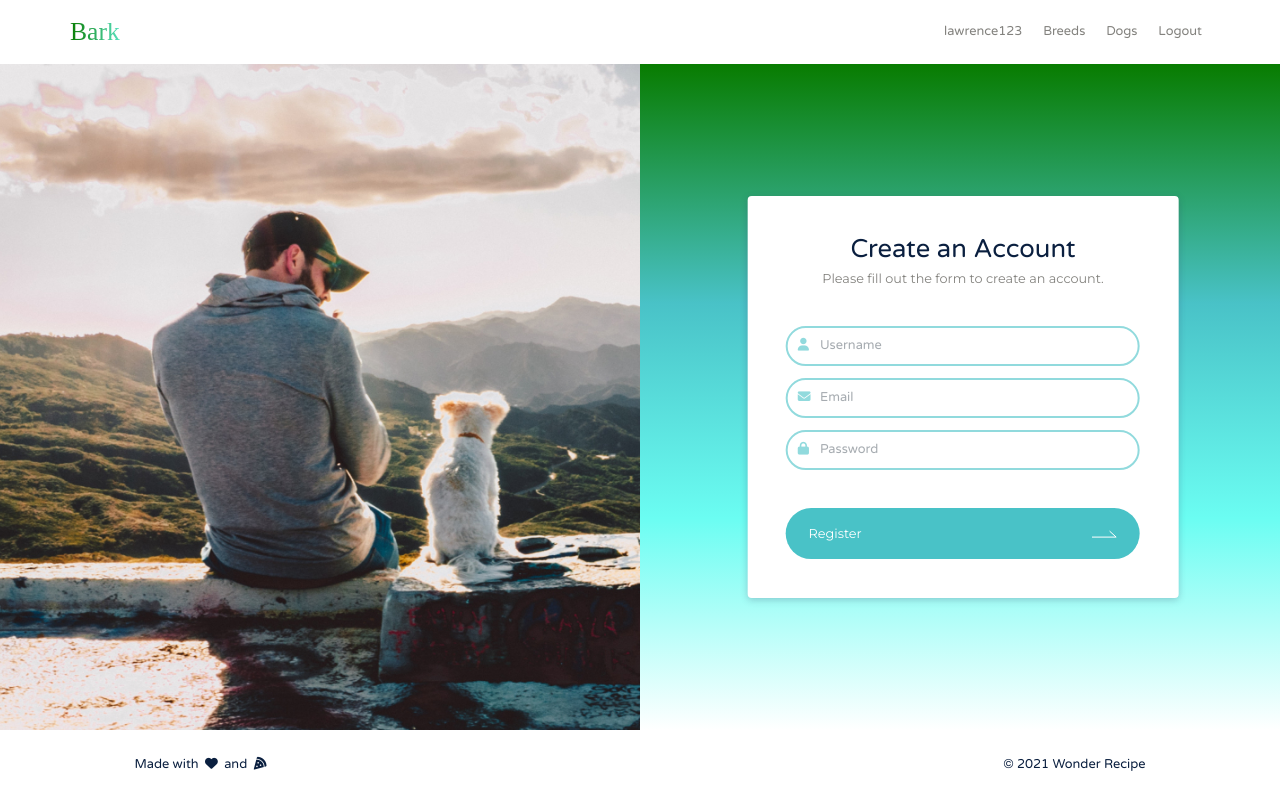
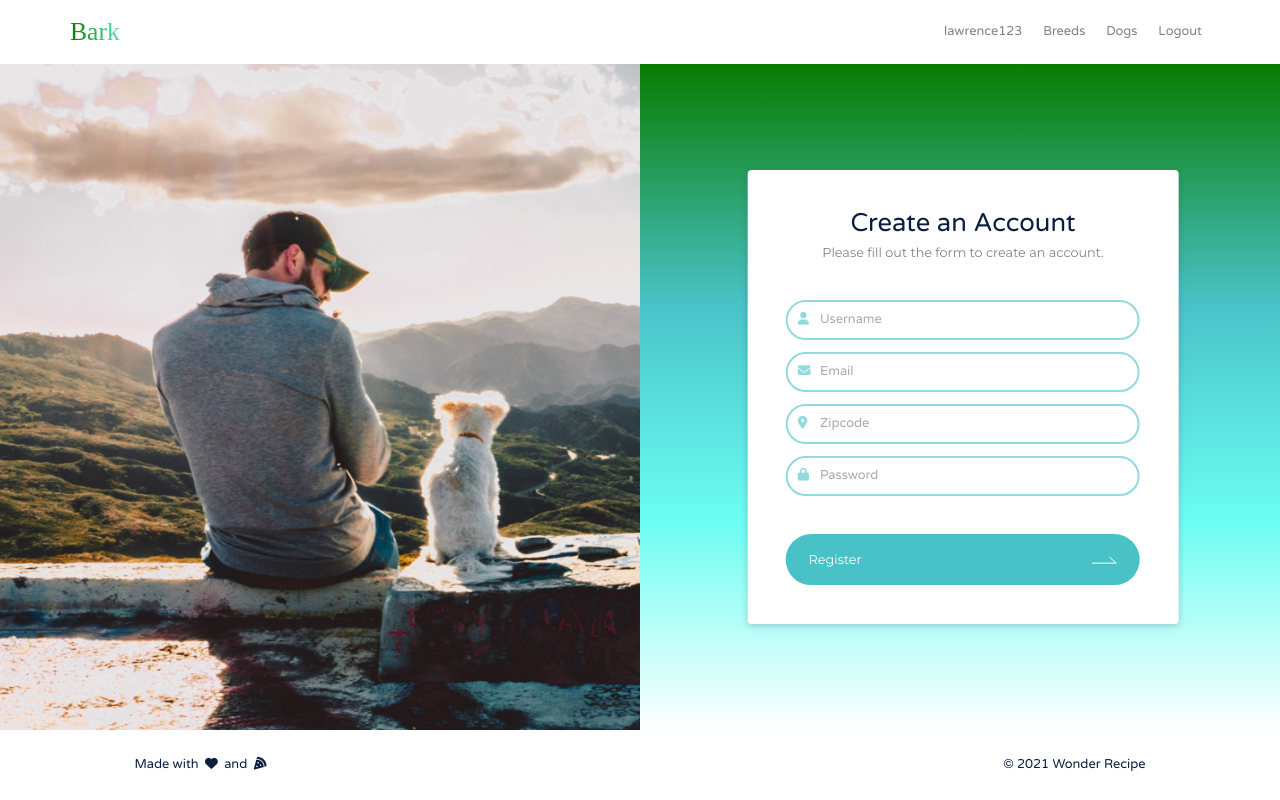
Before and after one commit to lawrencedovin/capstone-2-bark, a React (Create React App) app in the folder bark/: page /register in a window 1280 px wide. Built offline with nearby package versions, Linux system fonts and the light colour scheme; a web font is replaced by a local one.

Commit message:
Added error handling for zipcode for register form

```diff
--- a/bark/src/main-pages/EditUser/EditUser.js
+++ b/bark/src/main-pages/EditUser/EditUser.js
@@ -11,8 +11,6 @@ function EditUser() {
     let inputLength = event.target.value.length;
     inputLength > 4 ? setDisable(true) : setDisable(false);
   }
-
-
 
   return(
     <div data-testid="EditUser">
--- a/bark/src/main-pages/Register/Register.js
+++ b/bark/src/main-pages/Register/Register.js
@@ -1,7 +1,17 @@
-import React from 'react';
+import React, { useState } from 'react';
 import FormFooter from '../../components/footers/FormFooter/FormFooter';
 
 function Register() {
+
+  let [zipcode, setZipcode] = useState('');
+  let [disabled, setDisable] = useState(false);
+
+  const handleChange = (event) => {
+    setZipcode(event.target.value);
+    let inputLength = event.target.value.length;
+    inputLength > 4 ? setDisable(true) : setDisable(false);
+  }
+
   return(
     <div data-testid="Register">
         <div className="row">
@@ -24,13 +34,25 @@ function Register() {
                       <i class="fas fa-envelope"></i>
                   </span>
                 </div>
+                {disabled === true
+                ?
+                <p className="forms__error-message">Zipcode should be 4 characters long.</p>
+                :
+                <></>
+                }
+                <div class="input-group forms__input-container align-items-center">
+                  <input type="number" placeholder="Zipcode" className={disabled === true ? "form-control forms__input forms__input--error" : "form-control forms__input"} onChange={handleChange} />
+                  <span class="input-group-btn forms__input-icon align-middle">
+                      <i class="fas fa-map-marker-alt"></i>
+                  </span>
+                </div>
                 <div class="input-group forms__input-container align-items-center">
                   <input type="password" placeholder="Password" className="form-control forms__input" />
                   <span class="input-group-btn forms__input-icon align-middle">
                       <i class="fas fa-lock"></i>
                   </span>
                 </div>
-                <button href="#" class="forms__button d-flex justify-content-between align-items-center">
+                <button href="#" class="btn forms__button d-flex justify-content-between align-items-center"  disabled={disabled}>
                   Register
                   <img src={process.env.PUBLIC_URL + 'icons/button-arrow.svg'} alt="Form Button" class="forms__button-icon" />
                 </button>
```
